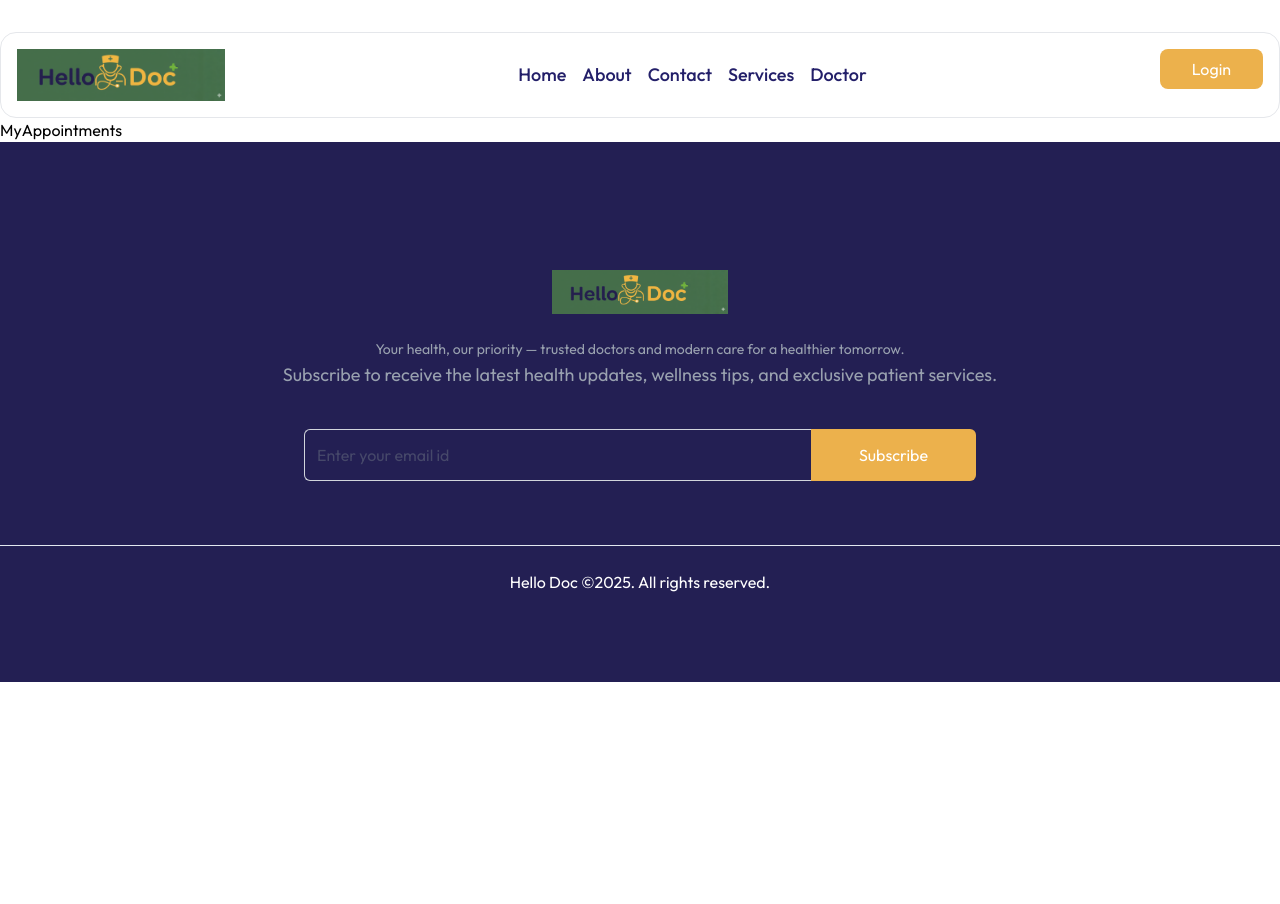
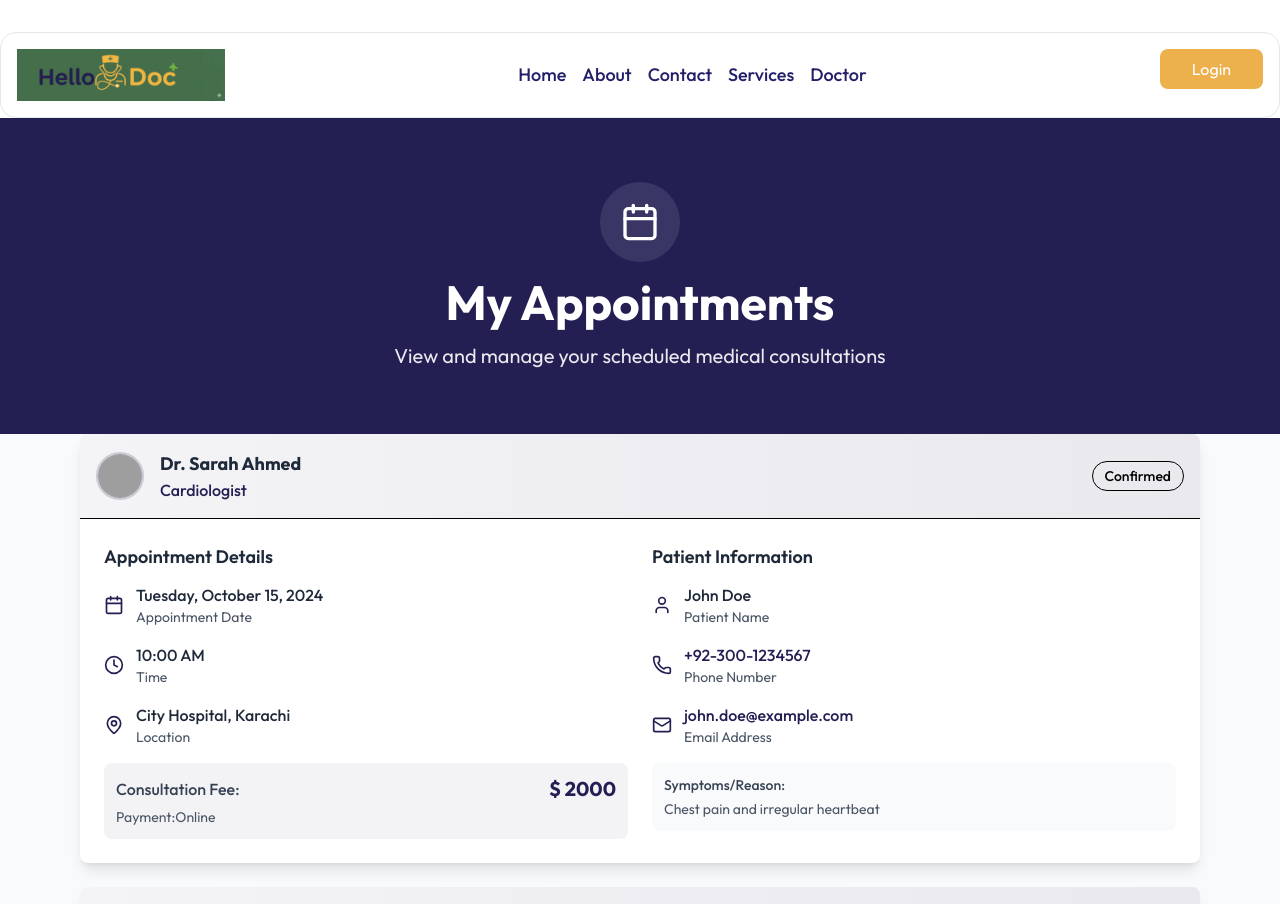
Before and after one commit to AsiriRasnayaka/Doctor_Appointment, a React (Vite) app in the folder Frontend/vite-project/: page /my-appointments in a window 1280 px wide. Shown: the top 904 px of the page. Before the commit the page ends 800 px from the top, so only its background shows below. Built offline with nearby package versions, Linux system fonts and the light colour scheme; grey boxes are pictures that could not be loaded.

Commit message:
enhance MyAppointments page with detailed appointment and patient information display

```diff
--- a/Frontend/vite-project/src/pages/MyAppointments.jsx
+++ b/Frontend/vite-project/src/pages/MyAppointments.jsx
@@ -1,9 +1,242 @@
-import React from 'react'
+import { Calendar, Clock, Mail, MapPin, Phone, User } from "lucide-react";
+import { useState } from "react";
+const MyAppointments = () => {
+  // Dummy appointment data
+  const [appointments] = useState([
+    {
+      id: 1,
+      doctorName: "Dr. Sarah Ahmed",
+      specialty: "Cardiologist",
+      date: "2024-10-15",
+      time: "10:00 AM",
+      status: "confirmed",
+      patientName: "John Doe",
+      phone: "+92-300-1234567",
+      email: "john.doe@example.com",
+      location: "City Hospital, Karachi",
+      fees: 2000,
+      paymentMethod: "online",
+      symptoms: "Chest pain and irregular heartbeat",
+      doctorImage:
+        "https://images.unsplash.com/photo-1559839734-2b71ea197ec2?w=150&h=150&fit=crop&crop=face",
+    },
+    {
+      id: 2,
+      doctorName: "Dr. Ahmad Khan",
+      specialty: "Neurologist",
+      date: "2024-10-18",
+      time: "02:30 PM",
+      status: "pending",
+      patientName: "Jane Smith",
+      phone: "+92-321-9876543",
+      email: "jane.smith@example.com",
+      location: "Medical Center, Lahore",
+      fees: 1800,
+      paymentMethod: "clinic",
+      symptoms: "Severe headaches and dizziness",
+      doctorImage:
+        "https://images.unsplash.com/photo-1612349317150-e413f6a5b16d?w=150&h=150&fit=crop&crop=face",
+    },
+    {
+      id: 3,
+      doctorName: "Dr. Fatima Ali",
+      specialty: "Dermatologist",
+      date: "2024-10-20",
+      time: "11:15 AM",
+      status: "cancelled",
+      patientName: "Mike Johnson",
+      phone: "+92-333-5555444",
+      email: "mike.johnson@example.com",
+      location: "Skin Care Clinic, Islamabad",
+      fees: 1500,
+      paymentMethod: "clinic",
+      symptoms: "Skin rash and allergic reaction",
+      doctorImage:
+        "https://images.unsplash.com/photo-1594824475108-41e4550ae1d0?w=150&h=150&fit=crop&crop=face",
+    },
+  ]);
 
-const MyAppointments = () => {
+  const formatDate = (dateString) => {
+    const date = new Date(dateString);
+    return date.toLocaleDateString("en-US", {
+      weekday: "long",
+      year: "numeric",
+      month: "long",
+      day: "numeric",
+    });
+  };
   return (
-    <div>MyAppointments</div>
-  )
-}
+    <div className="min-h-screen bg-gray-50">
+      {/* Header */}
+      <div className="bg-primary text-white py-16">
+        <div className="max-w-6xl mx-auto px-4 text-center">
+          <div className="inline-flex items-center justify-center w-20 h-20 bg-white/10 rounded-full mb-4">
+            <Calendar className="w-10 h-10 text-white" />
+          </div>
+          <h1 className="text-4xl md:text-5xl font-bold mb-4">
+            My Appointments
+          </h1>
+          <p className="text-xl text-white/90">
+            View and manage your scheduled medical consultations
+          </p>
+        </div>
+      </div>
 
-export default MyAppointments
+      {/* Appointments List */}
+      <div className="max-w-6xl mx-auto px-4 pb-16">
+        <div className="space-y-6">
+          {appointments.map((appointment) => (
+            <div
+              key={appointment.id}
+              className="bg-white rounded-lg shadow-lg overflow-hidden"
+            >
+              {/* Header */}
+              <div className="bg-gradient-to-r from-primary/5 to-primary/10 p-4 border-b">
+                <div className="flex items-center justify-between">
+                  <div className="flex items-center gap-4">
+                    <img
+                      src={appointment.doctorImage}
+                      alt={appointment.doctorName}
+                      className="w-12 h-12 rounded-full object-cover border-2 border-primary/20"
+                    />
+                    <div>
+                      <h3 className="text-lg font-bold text-gray-800">
+                        {appointment.doctorName}
+                      </h3>
+                      <p className="text-primary font-medium">
+                        {appointment.specialty}
+                      </p>
+                    </div>
+                  </div>
+
+                  <div className="px-3 py-1 rounded-full border text-sm font-medium flex items-center gap-2">
+                    {appointment.status.charAt(0).toUpperCase() +
+                      appointment.status.slice(1)}
+                  </div>
+                </div>
+              </div>
+
+              {/* Content */}
+
+              <div className="p-6">
+                <div className="grid md:grid-cols-2 gap-6">
+                  {/* Left Column - Appointment Details */}
+                  <div className="space-y-4">
+                    <h4 className="text-lg font-semibold text-gray-800 mb-3">
+                      Appointment Details
+                    </h4>
+
+                    <div className="flex items-center gap-3">
+                      <Calendar className="w-5 h-5 text-primary" />
+                      <div>
+                        <p className="font-medium text-gray-800">
+                          {formatDate(appointment.date)}
+                        </p>
+                        <p className="text-sm text-gray-600">
+                          Appointment Date
+                        </p>
+                      </div>
+                    </div>
+
+                    <div className="flex items-center gap-3">
+                      <Clock className="w-5 h-5 text-primary" />
+                      <div>
+                        <p className="font-medium text-gray-800">
+                          {appointment.time}
+                        </p>
+                        <p className="text-sm text-gray-600">Time</p>
+                      </div>
+                    </div>
+
+                    <div className="flex items-center gap-3">
+                      <MapPin className="w-5 h-5 text-primary" />
+                      <div>
+                        <p className="font-medium text-gray-800">
+                          {appointment.location}
+                        </p>
+                        <p className="text-sm text-gray-600">Location</p>
+                      </div>
+                    </div>
+
+                    <div className="bg-primary/5 rounded-lg p-3">
+                      <div className="flex justify-between items-center">
+                        <span className="text-gray-700 font-medium">
+                          {" "}
+                          Consultation Fee:
+                        </span>
+                        <span className="text-xl font-bold text-primary">
+                          $ {appointment.fees}
+                        </span>
+                      </div>
+
+                      <p className="text-sm text-gray-600 mt-1">
+                        Payment:
+                        {appointment.paymentMethod === "clinic"
+                          ? "Pay At Clinie"
+                          : "Online"}
+                      </p>
+                    </div>
+                  </div>
+                  {/* Right Column - patient Details */}
+                  <div className="space-y-4">
+                    <h4 className="text-lg font-semibold text-gray-800 mb-3">
+                      Patient Information
+                    </h4>
+
+                    <div className="flex items-center gap-3">
+                      <User className="w-5 h-5 text-primary" />
+                      <div>
+                        <p className="font-medium text-gray-800">
+                          {appointment.patientName}
+                        </p>
+                        <p className="text-sm text-gray-600">Patient Name</p>
+                      </div>
+                    </div>
+
+                    <div className="flex items-center gap-3">
+                      <Phone className="w-5 h-5 text-primary" />
+                      <div>
+                        <a
+                          href={`tel:${appointment.phone}`}
+                          className="font-medium text-primary hover:underline"
+                        >
+                          {appointment.phone}
+                        </a>
+                        <p className="text-sm text-gray-600">Phone Number</p>
+                      </div>
+                    </div>
+
+                    <div className="flex items-center gap-3">
+                      <Mail className="w-5 h-5 text-primary" />
+                      <div>
+                        <a
+                          href={`mailto:${appointment.email}`}
+                          className="font-medium text-primary hover:underline"
+                        >
+                          {appointment.email}
+                        </a>
+                        <p className="text-sm text-gray-600">Email Address</p>
+                      </div>
+                    </div>
+
+                    {appointment.symptoms && (
+                      <div className="bg-gray-50 rounded-lg p-3">
+                        <p className="text-sm font-medium text-gray-700 mb-1">
+                          Symptoms/Reason:
+                        </p>
+                        <p className="text-sm text-gray-600">
+                          {appointment.symptoms}
+                        </p>
+                      </div>
+                    )}
+                  </div>
+                </div>
+              </div>
+            </div>
+          ))}
+        </div>
+      </div>
+    </div>
+  );
+};
+export default MyAppointments;
```
